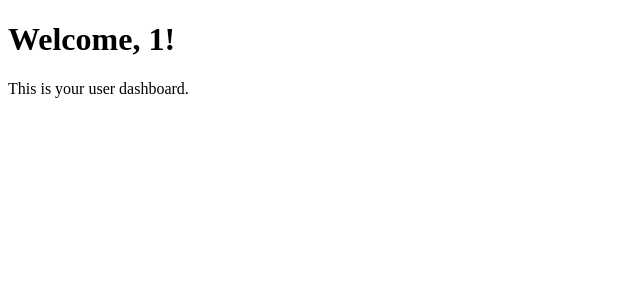
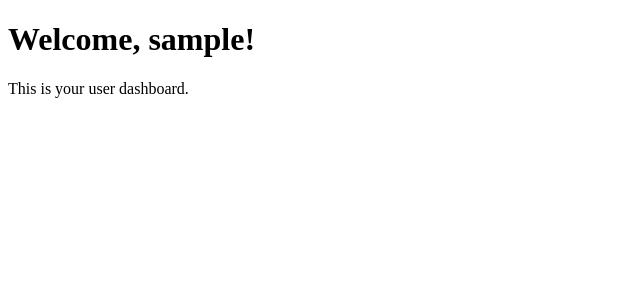
Before and after one commit to b0tProgrammer/Rent-It-Front-End-, a React (Vite) app in the folder RentIt/: page /user in a window 1280 px wide. Shown: the top 300 px of the page, without its empty margins (0-640 px from the left). Built offline with nearby package versions, Linux system fonts and the light colour scheme; sample sign-in values are in the browser's storage.

Commit message:
Updated minimal changes and API calling error's

```diff
--- a/RentIt/src/Components/GiveRent/GiveRent.jsx
+++ b/RentIt/src/Components/GiveRent/GiveRent.jsx
@@ -13,9 +13,6 @@ function GiveRent() {
   const [productImage, setProductImage] = useState(null);
   const [isLoading,setIsLoading] = useState(false);
   const token = localStorage.getItem("token");
-  const decodedToken = token ? jwtDecode(token) : null;
-  const userName = decodedToken ? decodedToken.sub : "null";
-
   if(!token) {
     return(
       <>
@@ -24,7 +21,7 @@ function GiveRent() {
     )
   }
 
-  const ownerName = "null";
+  const ownerName = localStorage.getItem("userName") || "Anonymous";
 
   async function handleSubmit(e) {
     e.preventDefault();
@@ -48,7 +45,10 @@ function GiveRent() {
     try {
       const resp = await fetch("http://localhost:5000/api/v1/auth/API", {
         method: "POST",
-        headers: { "Content-Type": "application/json" },
+        headers: {
+          "Content-Type": "application/json",
+          Authorization: `Bearer ${token}`
+         },
         body: JSON.stringify(data),
       });
       if (!resp.ok) {
--- a/RentIt/src/Components/Header/Header.jsx
+++ b/RentIt/src/Components/Header/Header.jsx
@@ -12,7 +12,7 @@ function Header() {
     <header className={styles.header}>
       <div className={styles.logoSection}>
         <img
-          src="/logo192.png" // Replace with your RentIt logo path
+          src="/logo192.png"
           alt="RentIt Logo"
           className={styles.logo}
           onClick={() => navigate("/")}
--- a/RentIt/src/Components/Products/Products.jsx
+++ b/RentIt/src/Components/Products/Products.jsx
@@ -9,7 +9,7 @@ function Products() {
     async function getProducts() {
         setLoading(true);
         try {
-            const resp = await fetch("http://localhost:5000/api/v1/auth/API");
+            const resp = await fetch("http://localhost:5000/api/v1/all");
             if (!resp.ok) {
                 console.error("failed to load products, status:", resp.status);
                 setProducts([]);
--- a/RentIt/src/Components/User/User.jsx
+++ b/RentIt/src/Components/User/User.jsx
@@ -1,11 +1,9 @@
-import { jwtDecode } from "jwt-decode";
-
 function User() {
     const token = localStorage.getItem("token");
-    const decodedToken = token ? jwtDecode(token) : null;
-    const userName = decodedToken ? decodedToken.sub : 'null';
-    if(userName === 'null'){
+    const userName = localStorage.getItem("userName") || "null";
+    if(token === null || userName === "null"){
         window.location.href = '/login';
+        return;
     }
     return (
         <>
```
